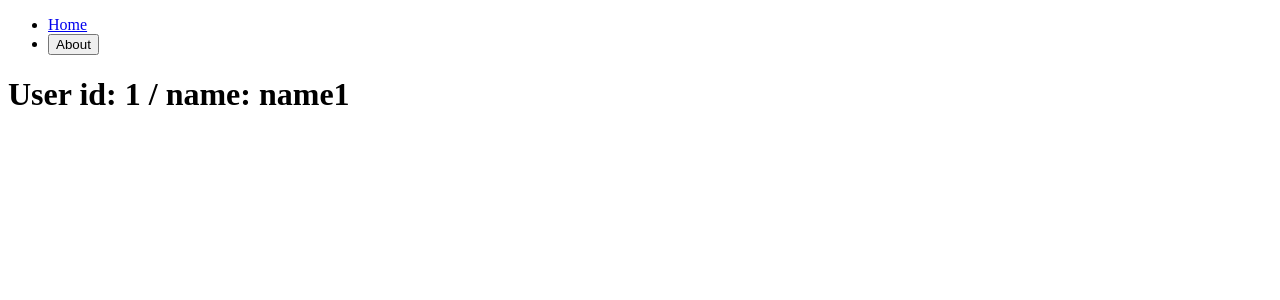
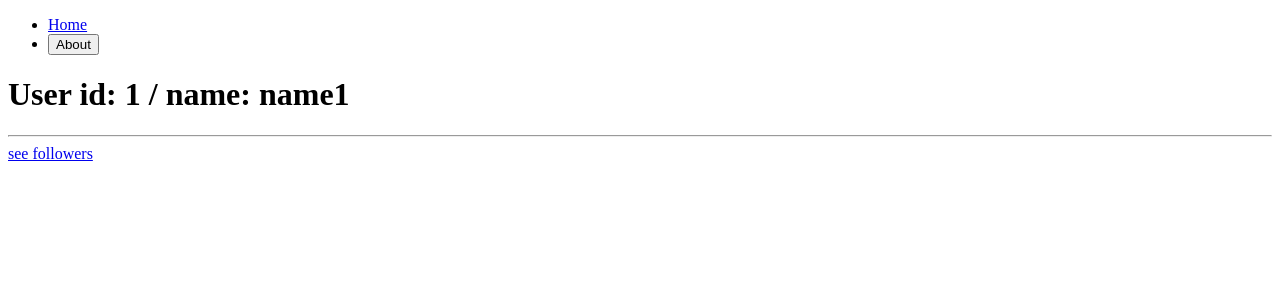
Before and after one commit to watching-dev/React_10_Nomadcoders, a React (Create React App) app in the folder React-Master/challenge/: page /users/1 in a window 1280 px wide. Shown: the top 300 px of the page. Built offline with nearby package versions, Linux system fonts and the light colour scheme.

Commit message:
[challenge] Outlet

```diff
--- /dev/null
+++ b/React-Master/challenge/src/screens/users/Followers.tsx
@@ -0,0 +1,4 @@
+function Followers() {
+  return <h1>Followers</h1>;
+}
+export default Followers;
--- a/React-Master/challenge/src/screens/users/User.tsx
+++ b/React-Master/challenge/src/screens/users/User.tsx
@@ -1,12 +1,19 @@
-import { useParams } from "react-router-dom";
+import { Link, Outlet, useParams } from "react-router-dom";
 import { users } from "../../db";
 
 function User() {
   const { userId } = useParams();
   return (
-    <h1>
-      User id: {userId} / name: {users[Number(userId) - 1].name}
-    </h1>
+    <div>
+      <h1>
+        User id: {userId} / name: {users[Number(userId) - 1].name}
+      </h1>
+      <hr />
+      {/* /붙이면 절대 경로가 돼서 다르게 나옴 <Link to={"/followers"}>see followers</Link> */}
+      {/* 없으면 현재 url 경로 뒤에 붙는 상대경로로 됨 */}
+      <Link to={"followers"}>see followers</Link>
+      <Outlet />
+    </div>
   );
 }
 export default User;
```
Also changed, not shown: React-Master/challenge/src/Router.tsx (+7 -0 lines).
